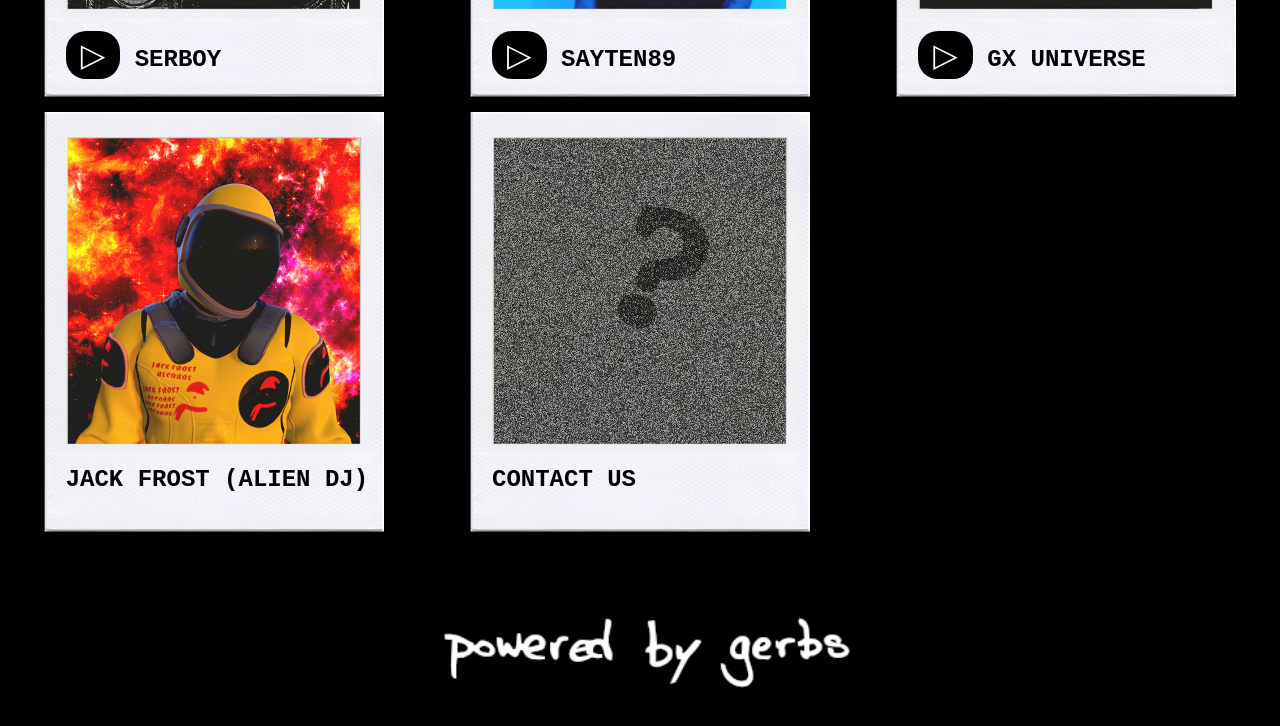
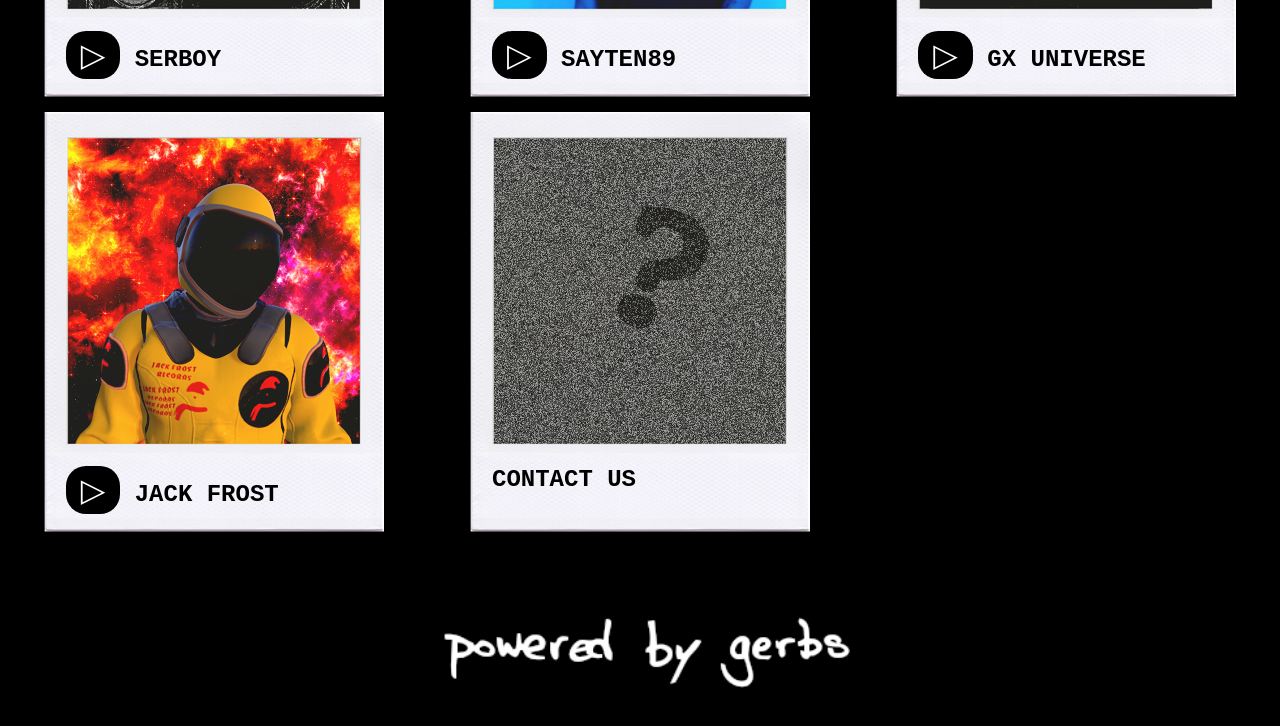
Before and after one commit to gerbermart/tuneblock.xyz, a plain HTML site: page index.html in a window 1280 px wide. Shown: the part 3382-4108 px from the top of the page. Drawn offline with Linux system fonts and the light colour scheme.

Commit message:
adding BEATBOY

```diff
--- a/index.html
+++ b/index.html
@@ -162,7 +162,7 @@
         <div class="polaroid">
             <div class="content"><img src="./IMAGES/JACKFROST.png"></div>
             <div class="overlay"><img src="./IMAGES/COVER.png"></div>
-            <div class="text"><b>JACK FROST (ALIEN DJ)</b></div>
+            <div class="text"><b><button class="button" onclick="document.getElementById('myPLAY').src='./IMAGES/STATIC_PLAY.gif'; document.getElementById('myPLAY').style='display: inline;'; document.getElementById('myTXT').innerHTML='<a target=_blank href=https://glass.xyz/v/k0CPkL79lOV3qgFR93VrWj2nwRApOnQYZjn7kMGyJRc=>JACK FROST - BEATBOY TAUGHT ME</a> <br>  - >   CLICK IMAGE TO PLAY VID'; document.getElementById('myHREF').style='display:none;'; document.getElementById('mySONG').src=''; document.getElementById('mySONG').style='display:none;'; document.getElementById('myIFRAME').style='margin-left:-50%;display: inline;'; document.getElementById('myIMG').src=''; document.getElementById('myVIDEO').src=''; document.getElementById('myVIDEO').src=''; document.getElementById('myIFRAME').src='https://glass.xyz/embed/k0CPkL79lOV3qgFR93VrWj2nwRApOnQYZjn7kMGyJRc='; document.getElementById('myVIDEO').style='display:none;'; document.getElementById('myHREF').href=''">&#9655</button><a href="https://linktr.ee/area51NFT" target="_blank"> JACK FROST</a></b></div>
             <a class="box-link" href="https://linktr.ee/area51NFT" target="_blank"></a>
         </div>
         <a href="https://twitter.com/tune_block" target="_blank"><div class="polaroid">
```
